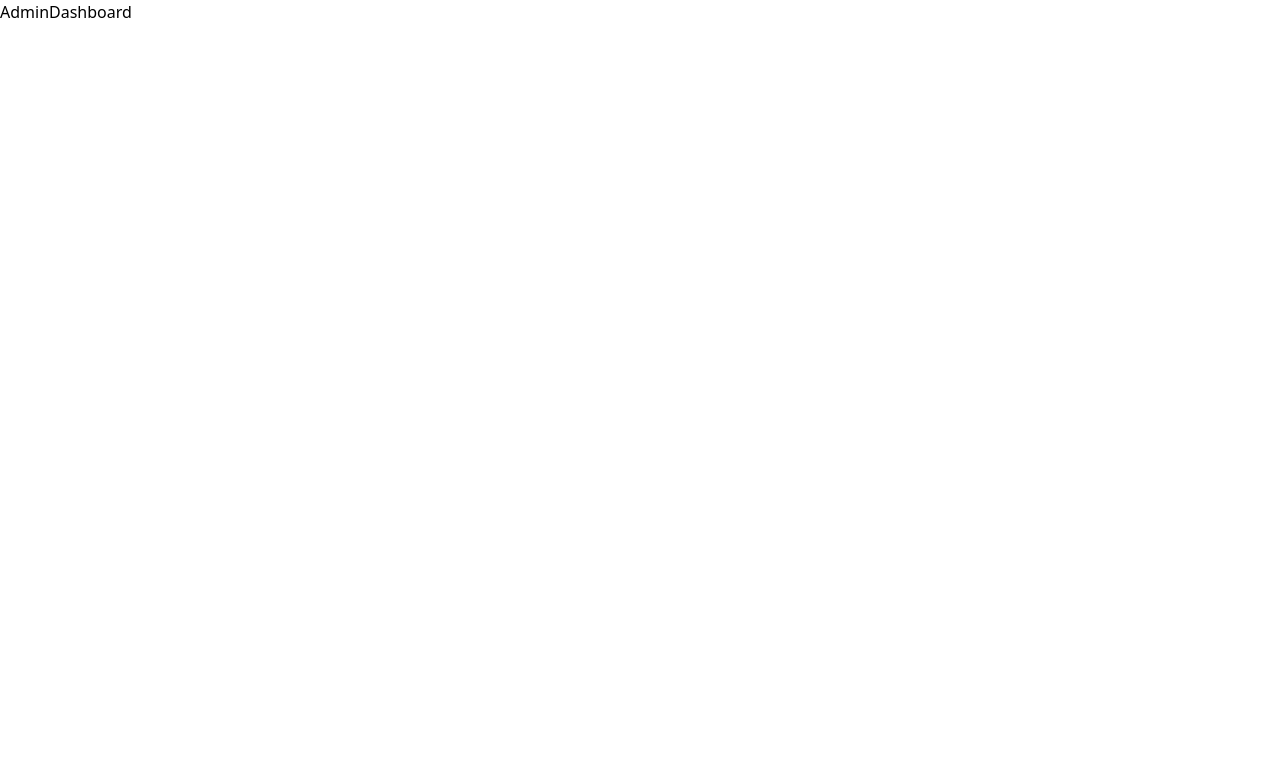
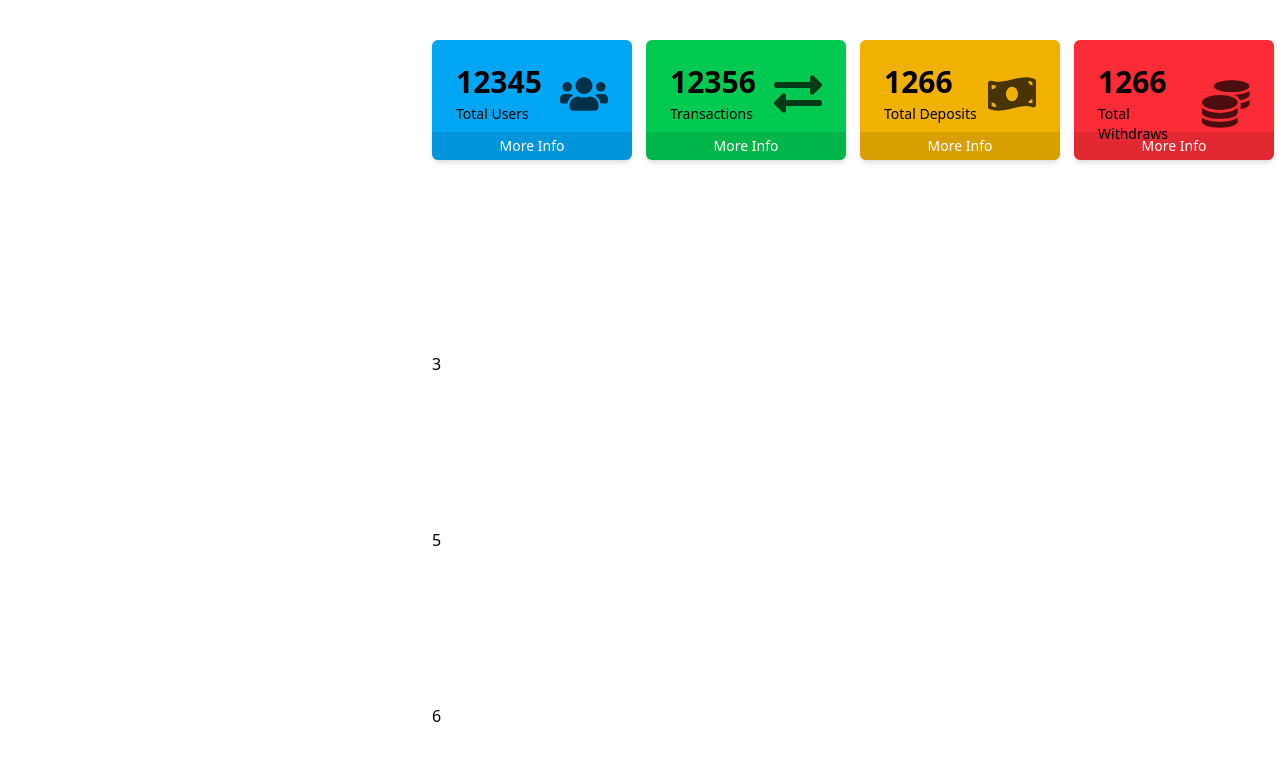
Before and after one commit to therizwanbaloch/exchange_website, a React (Vite) app in the folder Client/: page /admin in a window 1280 px wide. Shown: the top 760 px of the page. Built offline with nearby package versions, Linux system fonts and the light colour scheme.

Commit message:
admin dashboard added

```diff
--- /dev/null
+++ b/Client/src/pages/admin/DashComponents/DataCard.jsx
@@ -0,0 +1,28 @@
+import React from 'react';
+
+const DataCard = ({ text, number, bgColor = "bg-gray-200", Icon }) => {
+  return (
+    <div
+      className={`${bgColor} relative p-6 shadow-md hover:shadow-xl transition-all duration-300 w-50 h-30 rounded-md`}
+    >
+
+      <div className="flex justify-between items-center mb-6">
+        <div>
+          <h1 className="text-black text-3xl font-bold">{number}</h1>
+          <p className="text-black text-sm mt-1">{text}</p>
+        </div>
+
+        <Icon className="text-5xl text-black opacity-70 hover:opacity-100 hover:scale-110 transition-transform duration-300" />
+      </div>
+
+
+      <button
+        className="absolute bottom-0 left-0 w-full bg-black/10 hover:bg-black/50 text-white py-1 text-sm font-medium transition-all duration-300 rounded-b-md"
+      >
+        More Info
+      </button>
+    </div>
+  );
+};
+
+export default DataCard;
--- /dev/null
+++ b/Client/src/pages/admin/DashComponents/DataSection.jsx
@@ -0,0 +1,36 @@
+import React from 'react';
+import DataCard from './DataCard';
+import { FaUsers, FaExchangeAlt, FaMoneyBillWave, FaCoins } from 'react-icons/fa';
+
+const DataSection = () => {
+  return (
+    <div className='grid grid-cols-1 sm:grid-cols-2 md:grid-cols-2 lg:grid-cols-4 gap-6 mt-10 mr-4 ml-0'>
+      <DataCard
+        number={12345}
+        text="Total Users"
+        bgColor="bg-sky-500"
+        Icon={FaUsers}
+      />
+      <DataCard
+        number={12356}
+        text="Transactions"
+        bgColor="bg-green-500"
+        Icon={FaExchangeAlt}
+      />
+      <DataCard
+        number={1266}
+        text="Total Deposits"
+        bgColor="bg-yellow-500"
+        Icon={FaMoneyBillWave}
+      />
+      <DataCard
+        number={1266}
+        text="Total Withdraws"
+        bgColor="bg-red-500"
+        Icon={FaCoins}
+      />
+    </div>
+  );
+};
+
+export default DataSection;
--- a/Client/src/pages/admin/adminDashboard/AdminDashboard.jsx
+++ b/Client/src/pages/admin/adminDashboard/AdminDashboard.jsx
@@ -1,8 +1,18 @@
 import React from 'react'
+import AdminScrollBar from './adminScrollBar'
+import DataSection from '../DashComponents/DataSection'
 
 const AdminDashboard = () => {
   return (
-    <div>AdminDashboard</div>
+
+<div className="grid grid-cols-6 grid-rows-7 gap-4">
+    <div className="col-span-2 row-span-7"><AdminScrollBar/></div>
+    <div className="col-span-4 col-start-3"><DataSection/></div>
+    <div className="col-span-4 col-start-3 row-start-3">3</div>
+    <div className="col-span-4 col-start-3 row-start-4">5</div>
+    <div className="col-span-4 row-span-3 col-start-3 row-start-5">6</div>
+</div>
+
   )
 }
 
--- /dev/null
+++ b/Client/src/pages/admin/adminDashboard/AdminScrollBar.jsx
@@ -0,0 +1,9 @@
+import React from 'react'
+
+const AdminScrollBar = () => {
+  return (
+    <div className='lg:hidden'>hh</div>
+  )
+}
+
+export default AdminScrollBar
```
